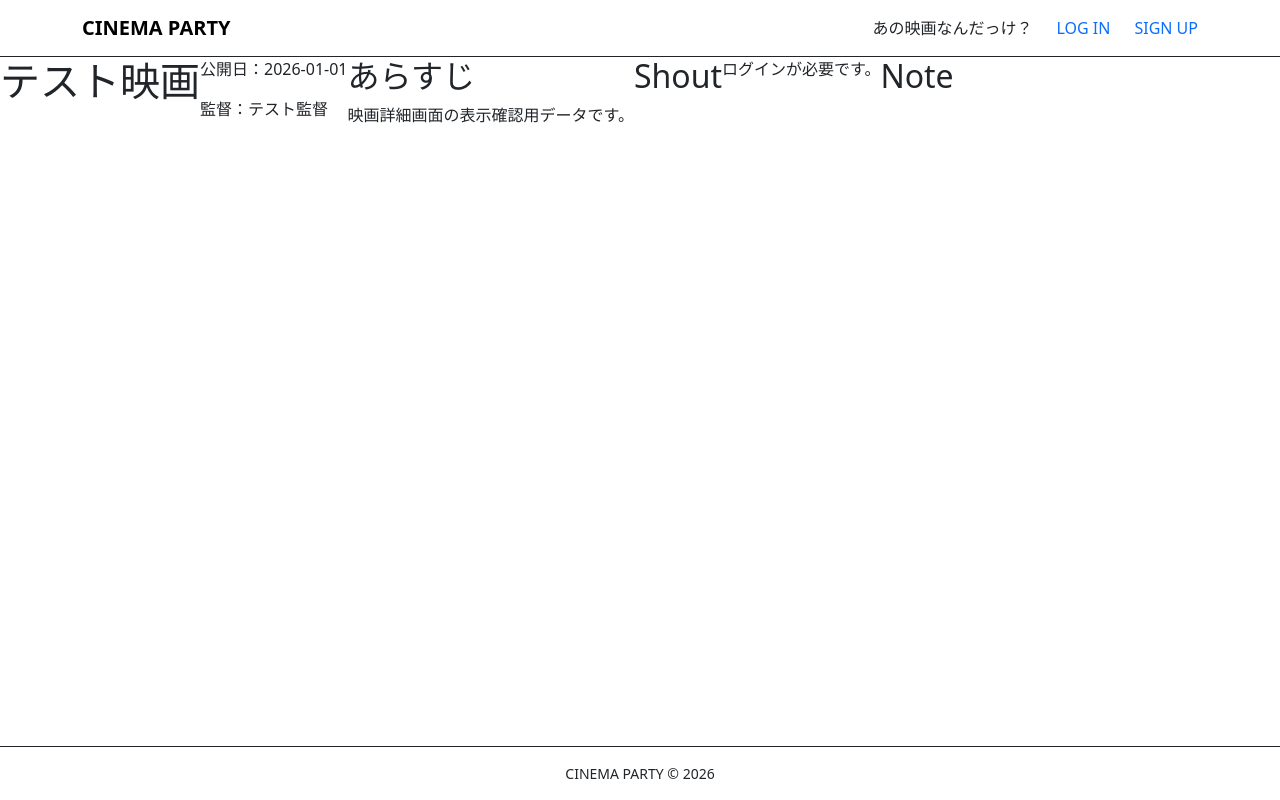
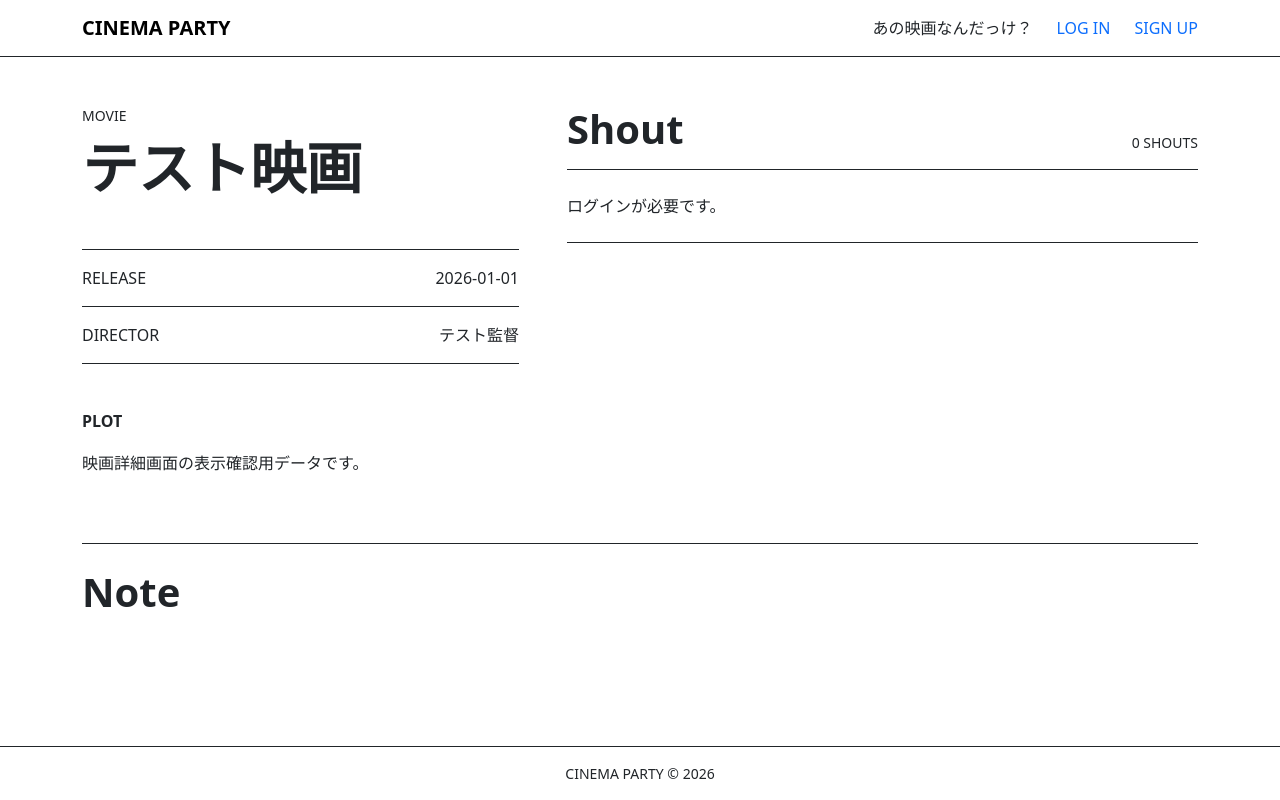
Before and after one commit to mmkubo/cinema-party, a Rails app: page /movies/1 in a window 1280 px wide. Run offline with Rails 7, Linux system fonts and the light colour scheme; data comes from the database, SQL or seed files in the repository; data that the repository does not hold is empty; some libraries are stand-ins or nearby versions.

Commit message:
[Update] 映画詳細ページレイアウト [Add] movie seed data

```diff
--- a/app/views/public/movies/show.html.erb
+++ b/app/views/public/movies/show.html.erb
@@ -1,42 +1,88 @@
-<h1><%= @movie.title %></h1>
+<section class="w-100 py-5" style="background-color: var(--cinema-bg);">
+  <div class="container">
 
-<div>
-  <p>公開日：<%= @movie.release_date %></p>
-  <p>監督：<%= @movie.director %></p>
+    <div class="row g-5">
+
+      <div class="col-12 col-lg-5">
+
+        <p class="small mb-2">MOVIE</p>
+        <h1 class="display-4 fw-bold mb-5" style="color: var(--cinema-accent);">
+          <%= @movie.title %>
+        </h1>
+
+        <div class="border-top border-dark">
+          <div class="d-flex justify-content-between border-bottom border-dark py-3">
+            <span>RELEASE</span>
+            <span><%= @movie.release_date %></span>
+          </div>
+          <div class="d-flex justify-content-between border-bottom border-dark py-3">
+            <span>DIRECTOR</span>
+            <span><%= @movie.director %></span>
+          </div>
         </div>
 
-<div>
-  <h2>あらすじ</h2>
-  <p><%= @movie.plot_summary %></p>
+        <div class="mt-5">
+          <h2 class="fs-6 fw-bold mb-3">PLOT</h2>
+          <p class="lh-lg"><%= @movie.plot_summary %></p>
         </div>
 
-<h2>Shout</h2>
+      </div>
+
+      <div class="col-12 col-lg-7">
+
+        <div class=
+          "d-flex justify-content-between align-items-end border-bottom border-dark pb-3">
+
+          <h2 class="display-6 fw-bold mb-0">Shout</h2>
+          <span class="small"><%= @shouts.count %> SHOUTS </span>
+
+        </div>
 
         <% if authenticated_user? %>
-    <%= form_with model: [@movie, @shout] do |f| %>
-      <div>
-        <%= f.text_area :body, placeholder: "この映画について叫ぶ", required: true %>
+
+          <%= form_with model: [@movie, @shout], class: "my-4" do |f| %>
+            <%= f.text_area :body, class: "form-control rounded-0 border-dark",
+                rows: 3, placeholder: "この映画について叫ぶ", required: true %>
+
+            <div class="d-flex justify-content-end mt-2">
+              <%= f.submit "Shout", class: "btn rounded-0 border-dark px-4",
+                  style: "background-color: var(--cinema-accent); color: var(--cinema-light);" %>
             </div>
-
-      <%= f.submit "Shout" %>
-    <% end %>
-  <% else %>
-    <p>ログインが必要です。</p>
           <% end %>
 
+        <% else %>
+          <p class="my-4">ログインが必要です。</p>
+        <% end %>
+
+        <div class="border-top border-dark">
+
           <% @shouts.each do |shout| %>
-    <div>
-      <p><%= shout.user.name %></p>
-      <p><%= shout.body %></p>
+            <div class="border-bottom border-dark py-2">
+              <div class="d-flex justify-content-between align-items-center mb-2">
+                <strong><%= shout.user.name %></strong>
 
                 <% if Current.user == shout.user %>
                   <%= button_to "削除",
                       shout_path(shout),
                       method: :delete,
-                      data: { turbo_confirm: "削除しますか？" } %>
+                      data: { turbo_confirm: "削除しますか？" },
+                      class: "btn btn-sm btn-outline-dark rounded-0" %>
                 <% end %>
+              </div>
+
+              <p class="mb-0"><%= shout.body %></p>
             </div>
           <% end %>
 
+        </div>
 
-<h2>Note</h2>
+      </div>
+
+    </div>
+
+    <div class="border-top border-dark mt-5 pt-4">
+      <h2 class="display-6 fw-bold mb-0">Note</h2>
+    </div>
+
+  </div>
+</section>
```
Also changed, not shown: app/assets/stylesheets/application.css (+12 -5 lines), db/seeds.rb (+28 -6 lines). Lines whose indentation alone changed are shown as unchanged.
